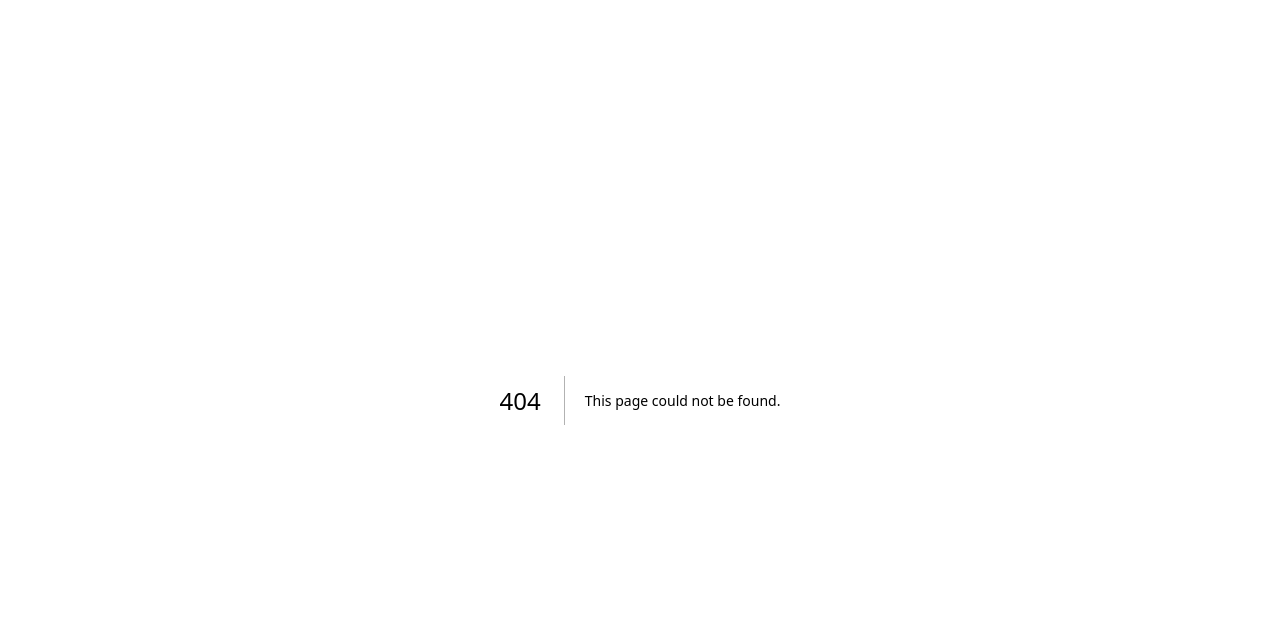
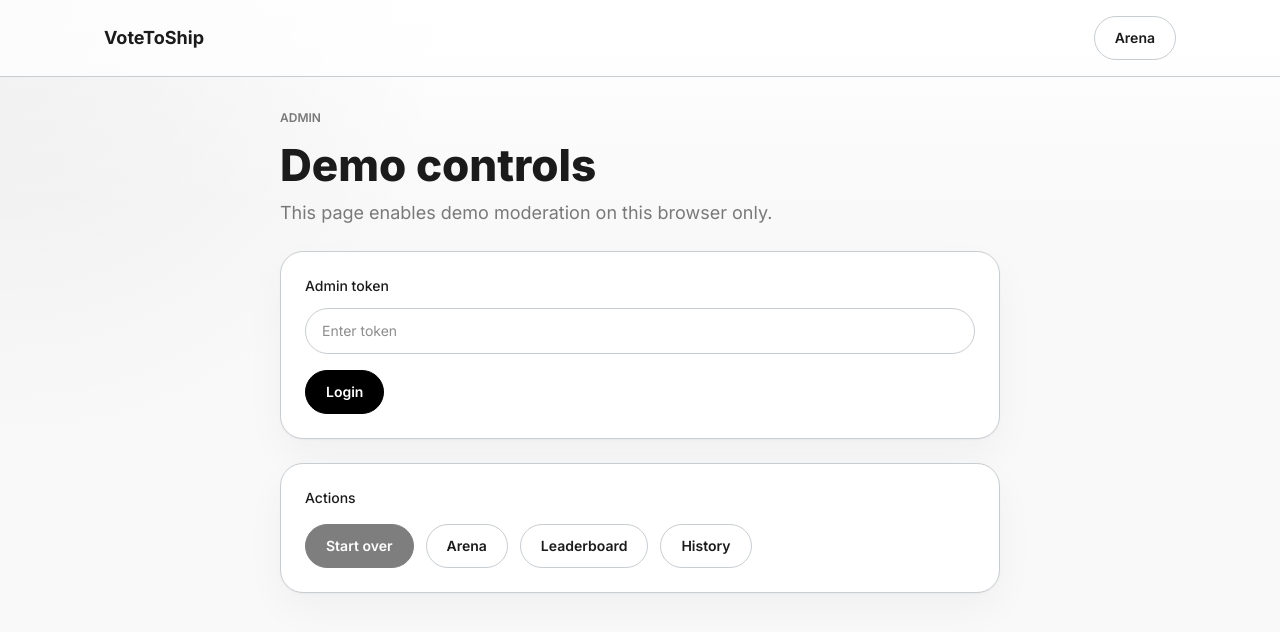
Before and after one commit to mikaelaldy/votetoship, a Next.js app: page /admin in a window 1280 px wide. Before the commit this address had no page. Shown: the top 632 px of the page. Built offline with nearby package versions, Linux system fonts and the light colour scheme.

Commit message:
refactor: remove admin toggle functionality from arena, history, and leaderboard pages to streamline user interface and improve code maintainability

```diff
--- /dev/null
+++ b/app/admin/page.tsx
@@ -0,0 +1,167 @@
+"use client";
+
+import { FormEvent, useEffect, useState } from "react";
+import Link from "next/link";
+import {
+  clearStoredAdminToken,
+  getStoredAdminToken,
+  setStoredAdminToken,
+} from "@/lib/admin-client";
+
+export default function AdminPage() {
+  const [token, setToken] = useState("");
+  const [isAdmin, setIsAdmin] = useState(false);
+  const [busy, setBusy] = useState(false);
+  const [notice, setNotice] = useState("");
+
+  useEffect(() => {
+    const existing = getStoredAdminToken();
+    setToken(existing);
+    setIsAdmin(Boolean(existing));
+  }, []);
+
+  const login = async (event: FormEvent<HTMLFormElement>) => {
+    event.preventDefault();
+    if (!token.trim()) return;
+
+    setBusy(true);
+    try {
+      const trimmed = token.trim();
+      const res = await fetch("/api/admin", {
+        method: "POST",
+        headers: {
+          "Content-Type": "application/json",
+          "x-admin-token": trimmed,
+        },
+        body: JSON.stringify({ action: "ping" }),
+      });
+
+      if (!res.ok) {
+        clearStoredAdminToken();
+        setIsAdmin(false);
+        setNotice("Admin token was rejected.");
+        return;
+      }
+
+      setStoredAdminToken(trimmed);
+      setIsAdmin(true);
+      setNotice("Admin mode enabled on this browser.");
+    } finally {
+      setBusy(false);
+    }
+  };
+
+  const resetDemo = async () => {
+    setBusy(true);
+    try {
+      const res = await fetch("/api/admin", {
+        method: "POST",
+        headers: {
+          "Content-Type": "application/json",
+          "x-admin-token": getStoredAdminToken(),
+        },
+        body: JSON.stringify({ action: "resetDemo" }),
+      });
+
+      const data = await res.json().catch(() => ({}));
+      if (!res.ok) {
+        setNotice(data.error || "Could not reset demo data.");
+        return;
+      }
+
+      setNotice("Demo data reset. Fresh ideas loaded.");
+    } finally {
+      setBusy(false);
+    }
+  };
+
+  const logout = () => {
+    clearStoredAdminToken();
+    setToken("");
+    setIsAdmin(false);
+    setNotice("Admin mode cleared from this browser.");
+  };
+
+  return (
+    <div className="app-shell">
+      <nav className="app-nav">
+        <div className="app-container flex flex-wrap items-center justify-between gap-4 py-4">
+          <Link href="/" className="text-lg font-bold text-[var(--color-text-primary)]">
+            VoteToShip
+          </Link>
+          <Link href="/arena" className="pill-button pill-button-secondary">
+            Arena
+          </Link>
+        </div>
+      </nav>
+
+      <main className="app-container page-section">
+        <div className="mx-auto max-w-[720px]">
+          <p className="eyebrow">Admin</p>
+          <h1 className="balance mt-4 text-[40px] font-extrabold leading-none text-[var(--color-text-primary)] sm:text-[44px]">
+            Demo controls
+          </h1>
+          <p className="pretty mt-3 max-w-2xl text-base leading-7 text-[var(--color-text-secondary)] sm:text-lg">
+            This page enables demo moderation on this browser only.
+          </p>
+
+          {notice ? (
+            <div className="panel mt-4 p-4 text-sm text-[var(--color-text-secondary)]">
+              {notice}
+            </div>
+          ) : null}
+
+          <form onSubmit={login} className="panel mt-6 p-6">
+            <label className="block text-sm font-medium text-[var(--color-text-primary)]">
+              Admin token
+            </label>
+            <input
+              type="password"
+              value={token}
+              onChange={(event) => setToken(event.target.value)}
+              className="mt-3 w-full rounded-[23px] border border-[var(--color-border-default)] bg-white px-4 py-3 text-sm text-[var(--color-text-primary)] outline-none"
+              placeholder="Enter token"
+            />
+            <div className="mt-4 flex flex-wrap gap-3">
+              <button type="submit" disabled={busy} className="pill-button pill-button-primary">
+                {isAdmin ? "Refresh admin session" : "Login"}
+              </button>
+              {isAdmin ? (
+                <button
+                  type="button"
+                  onClick={logout}
+                  className="pill-button pill-button-secondary"
+                >
+                  Logout
+                </button>
+              ) : null}
+            </div>
+          </form>
+
+          <div className="panel mt-6 p-6">
+            <p className="text-sm font-medium text-[var(--color-text-primary)]">Actions</p>
+            <div className="mt-4 flex flex-wrap gap-3">
+              <button
+                type="button"
+                onClick={() => void resetDemo()}
+                disabled={!isAdmin || busy}
+                className="pill-button pill-button-primary"
+              >
+                Start over
+              </button>
+              <Link href="/arena" className="pill-button pill-button-secondary">
+                Arena
+              </Link>
+              <Link href="/leaderboard" className="pill-button pill-button-secondary">
+                Leaderboard
+              </Link>
+              <Link href="/history" className="pill-button pill-button-secondary">
+                History
+              </Link>
+            </div>
+          </div>
+        </div>
+      </main>
+    </div>
+  );
+}
--- a/app/arena/page.tsx
+++ b/app/arena/page.tsx
@@ -3,11 +3,7 @@
 import { Suspense, useCallback, useEffect, useMemo, useRef, useState } from "react";
 import Link from "next/link";
 import { useRouter, useSearchParams } from "next/navigation";
-import {
-  clearStoredAdminToken,
-  getStoredAdminToken,
-  setStoredAdminToken,
-} from "@/lib/admin-client";
+import { getStoredAdminToken } from "@/lib/admin-client";
 import { BUILD_UPVOTE_THRESHOLD } from "@/lib/constants";
 
 interface Idea {
@@ -273,39 +269,6 @@ function ArenaContent() {
     })();
   }, [fetchAll, loading, pendingIdeas.length, refilling]);
 
-  const toggleAdmin = async () => {
-    if (isAdmin) {
-      clearStoredAdminToken();
-      setIsAdmin(false);
-      setNotice("Admin mode turned off.");
-      return;
-    }
-
-    const token = window.prompt("Enter admin token");
-    if (!token) return;
-
-    const trimmed = token.trim();
-    setStoredAdminToken(trimmed);
-    const res = await fetch("/api/admin", {
-      method: "POST",
-      headers: {
-        "Content-Type": "application/json",
-        "x-admin-token": trimmed,
-      },
-      body: JSON.stringify({ action: "ping" }),
-    });
-
-    if (!res.ok) {
-      clearStoredAdminToken();
-      setIsAdmin(false);
-      setNotice("Admin token was rejected.");
-      return;
-    }
-
-    setIsAdmin(true);
-    setNotice("Admin mode enabled.");
-  };
-
   const runAdminAction = async (body: Record<string, string>) => {
     setAdminBusy(true);
     try {
@@ -373,9 +336,6 @@ function ArenaContent() {
                 Reset
               </button>
             )}
-            <button onClick={() => void toggleAdmin()} className="pill-button pill-button-secondary">
-              {isAdmin ? "Admin on" : "Admin"}
-            </button>
           </div>
         </div>
       </nav>
--- a/app/history/page.tsx
+++ b/app/history/page.tsx
@@ -2,11 +2,7 @@
 
 import { useCallback, useEffect, useMemo, useState } from "react";
 import Link from "next/link";
-import {
-  clearStoredAdminToken,
-  getStoredAdminToken,
-  setStoredAdminToken,
-} from "@/lib/admin-client";
+import { getStoredAdminToken } from "@/lib/admin-client";
 
 interface BuildRow {
   id: string;
@@ -64,38 +60,6 @@ export default function HistoryPage() {
     return { inProgress, failed, completed };
   }, [builds]);
 
-  const toggleAdmin = async () => {
-    if (isAdmin) {
-      clearStoredAdminToken();
-      setIsAdmin(false);
-      setNotice("Admin mode turned off.");
-      return;
-    }
-
-    const token = window.prompt("Enter admin token");
-    if (!token) return;
-    const trimmed = token.trim();
-    setStoredAdminToken(trimmed);
-
-    const res = await fetch("/api/admin", {
-      method: "POST",
-      headers: {
-        "Content-Type": "application/json",
-        "x-admin-token": trimmed,
-      },
-      body: JSON.stringify({ action: "ping" }),
-    });
-
-    if (!res.ok) {
-      clearStoredAdminToken();
-      setNotice("Admin token was rejected.");
-      return;
-    }
-
-    setIsAdmin(true);
-    setNotice("Admin mode enabled.");
-  };
-
   const deleteBuild = async (buildId: string) => {
     setAdminBusy(true);
     try {
@@ -130,14 +94,9 @@ export default function HistoryPage() {
           <Link href="/" className="text-lg font-bold text-[var(--color-text-primary)]">
             VoteToShip
           </Link>
-          <div className="flex flex-wrap items-center gap-3">
-            <Link href="/arena" className="pill-button pill-button-secondary">
-              Arena
-            </Link>
-            <button onClick={() => void toggleAdmin()} className="pill-button pill-button-secondary">
-              {isAdmin ? "Admin on" : "Admin"}
-            </button>
-          </div>
+          <Link href="/arena" className="pill-button pill-button-secondary">
+            Arena
+          </Link>
         </div>
       </nav>
 
--- a/app/leaderboard/page.tsx
+++ b/app/leaderboard/page.tsx
@@ -3,11 +3,7 @@
 import { memo, Suspense, useCallback, useEffect, useMemo, useRef, useState } from "react";
 import Link from "next/link";
 import { useRouter } from "next/navigation";
-import {
-  clearStoredAdminToken,
-  getStoredAdminToken,
-  setStoredAdminToken,
-} from "@/lib/admin-client";
+import { getStoredAdminToken } from "@/lib/admin-client";
 import { BUILD_UPVOTE_THRESHOLD } from "@/lib/constants";
 
 interface Idea {
@@ -185,37 +181,6 @@ function LeaderboardContent() {
     }
   };
 
-  const toggleAdmin = async () => {
-    if (isAdmin) {
-      clearStoredAdminToken();
-      setIsAdmin(false);
-      setNotice("Admin mode turned off.");
-      return;
-    }
-
-    const token = window.prompt("Enter admin token");
-    if (!token) return;
-    setStoredAdminToken(token.trim());
-
-    const res = await fetch("/api/admin", {
-      method: "POST",
-      headers: {
-        "Content-Type": "application/json",
-        "x-admin-token": token.trim(),
-      },
-      body: JSON.stringify({ action: "ping" }),
-    });
-
-    if (!res.ok) {
-      clearStoredAdminToken();
-      setNotice("Admin token was rejected.");
-      return;
-    }
-
-    setIsAdmin(true);
-    setNotice("Admin mode enabled.");
-  };
-
   const handleBuild = useCallback(
     (ideaId: string, upvotes: number) => {
       if (!isAdmin && upvotes < BUILD_UPVOTE_THRESHOLD) {
@@ -236,14 +201,9 @@ function LeaderboardContent() {
           <Link href="/" className="text-lg font-bold text-[var(--color-text-primary)]">
             VoteToShip
           </Link>
-          <div className="flex flex-wrap items-center gap-3">
-            <Link href="/arena" className="pill-button pill-button-secondary">
-              Back to swipe voting
-            </Link>
-            <button onClick={() => void toggleAdmin()} className="pill-button pill-button-secondary">
-              {isAdmin ? "Admin on" : "Admin"}
-            </button>
-          </div>
+          <Link href="/arena" className="pill-button pill-button-secondary">
+            Back to swipe voting
+          </Link>
         </div>
       </nav>
 
```
